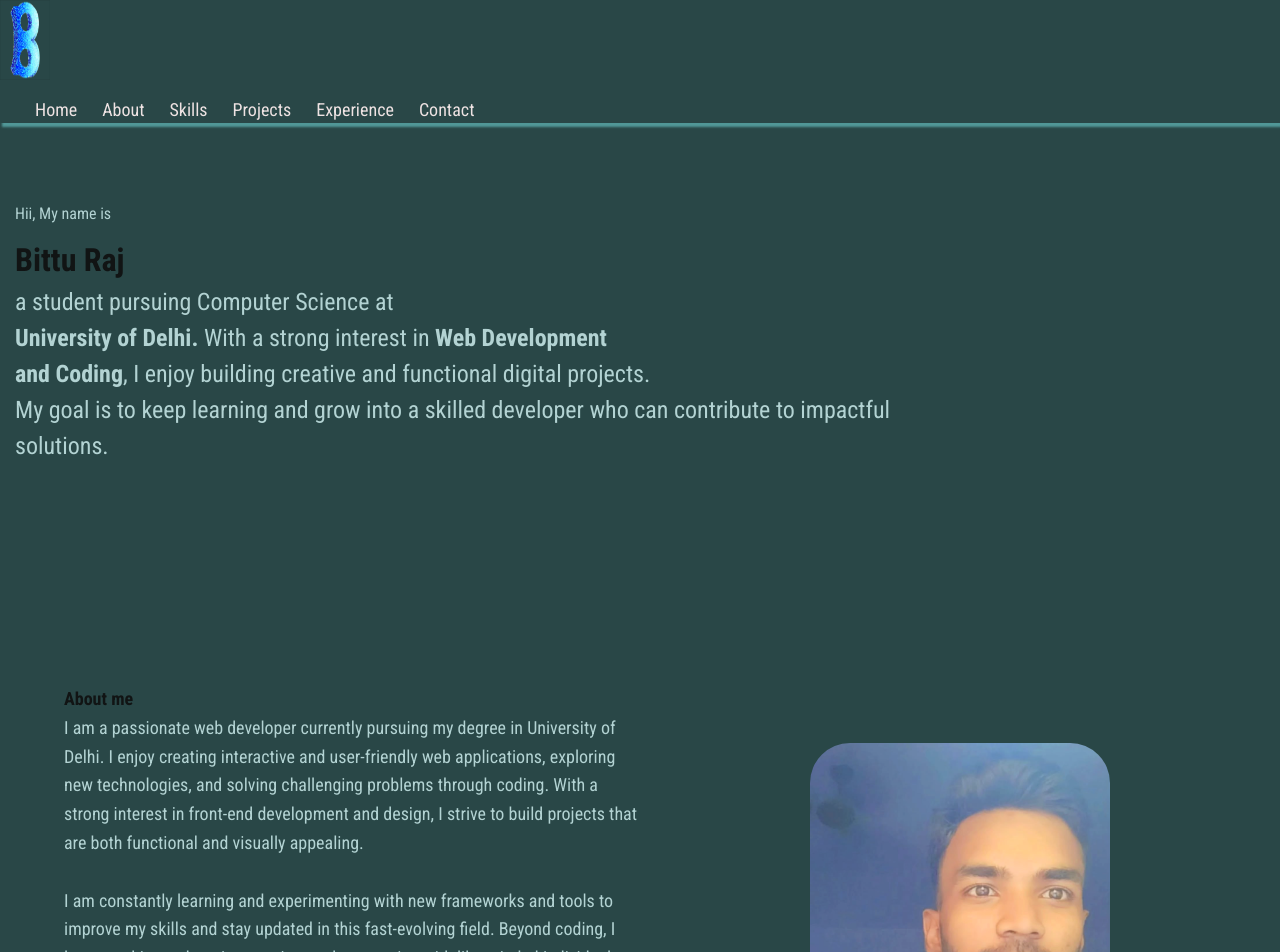
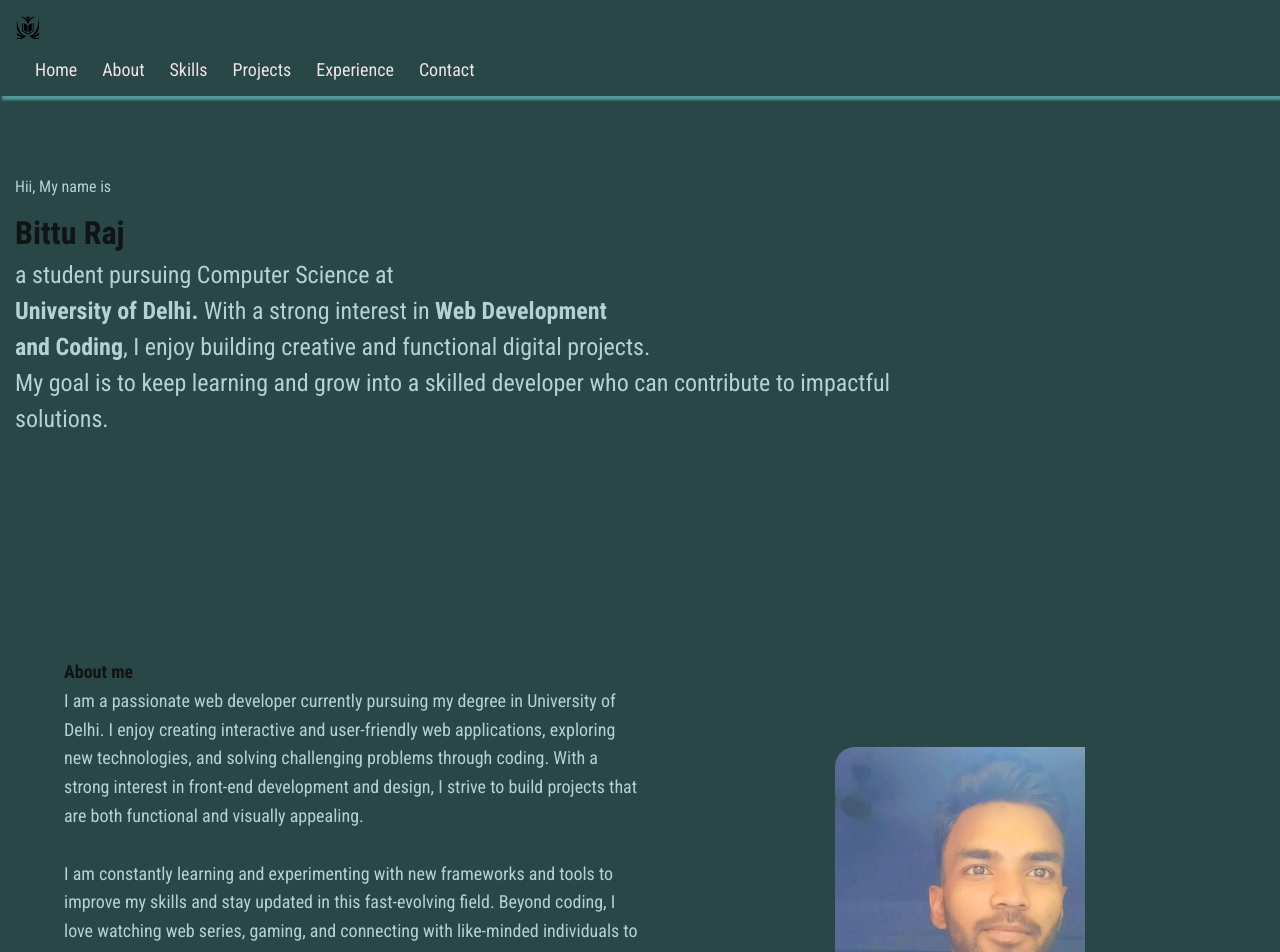
Before and after one commit to BittuRaj124365/Portfolio, a React (Vite) app: page / in a window 1280 px wide. Shown: the top 952 px of the page. Built offline with nearby package versions, Linux system fonts and the light colour scheme.

Commit message:
fixed some issues and styling related things and also changes some feature related function and replace the logo with a icon

```diff
--- a/src/Components/About/About.module.css
+++ b/src/Components/About/About.module.css
@@ -38,10 +38,10 @@
 
 .image img {
   width: 60%;
-  max-width: 300px;
+  max-width: 250px;
   height: auto;
   transition: transform 0.3s ease;
-  border-radius: 40px;
+  border-radius: 20px 0 20px 0px;
 }
 
 /* Hover effect */
--- a/src/Components/Heading/Heading.jsx
+++ b/src/Components/Heading/Heading.jsx
@@ -1,6 +1,6 @@
 import React, { useState, useEffect } from "react";
 import style from "./Heading.module.css";
-
+import { GiBookAura } from "react-icons/gi";
 const Heading = () => {
   const [isOpen, setIsOpen] = useState(false);
   const [isMobile, setIsMobile] = useState(window.innerWidth <= 768);
@@ -18,11 +18,8 @@ const Heading = () => {
   return (
     <div className="flex flex-row justify-between items-center p-2 text-lg relative text-rgb(19, 222, 222) text-white">
       {/* Logo */}
-      <div>
-        <img  className="w-10 h-10"
-          src="/src/assets/logo.png"
-          alt="logo"
-        />
+      <div className={style.icon}>
+        <GiBookAura />
       </div>
 
       {/* Toggle button - only visible on small screens */}
--- a/src/Components/Heading/Heading.module.css
+++ b/src/Components/Heading/Heading.module.css
@@ -7,9 +7,16 @@
   display: flex;
   gap: 15px;
   margin-right: 50px;
-  margin-left:30px;
+  margin-left: 30px;
+  align-items: left;
   list-style: none;
   font-size: large;
+  z-index: 100;
+  /* position: fixed; */
+  right: 1rem;
+  top: 0rem;
+  height: 40px;
+  backdrop-filter: blur(30px);
 }
 
 .nav a {
@@ -22,10 +29,11 @@
   color: rgb(116, 255, 255);
   font-weight: 600;
 }
-
-img {
+.icon {
   width: 50px;
-  height: 80px;
+  font-size: x-large;
+  margin-left:1rem;
+  margin-top:1rem;
 }
 
 .menuBtn {
@@ -36,15 +44,17 @@ img {
   background: none;
   border: none;
   cursor: pointer;
+  position: fixed;
+  right: 0.4rem;
+  z-index: 1000;
 }
-
 /* Small screen styles */
 @media (max-width: 475px) {
   .menuBtn {
     display: block;
   }
 
-  .img{
+  .img {
     font-size: small;
   }
   .nav {
@@ -53,7 +63,7 @@ img {
     right: -200px;
     width: 250px;
     height: 100vh;
-    background:rgba(48, 79, 79, 0.9);
+    background: rgba(48, 79, 79, 0.9);
     padding-top: 80px;
     flex-direction: column;
     align-items: center;
@@ -67,7 +77,7 @@ img {
   }
 
   .show {
-    right: 0px;   /* from right side  */
+    right: 0px; /* from right side  */
     border-radius: 4px;
   }
 
@@ -78,8 +88,8 @@ img {
 
 .closeBtn {
   position: absolute;
-  top: 13px;
-  right: 12px;
+  top: 15px;
+  right: 11px;
   font-size: 40px;
   color: rgb(255, 57, 2);
   background: none;
--- a/src/Components/Projects/Project/ProjectStructure.module.css
+++ b/src/Components/Projects/Project/ProjectStructure.module.css
@@ -21,13 +21,21 @@
 }
 
 .image {
-  width: 80%;
-  height: 400px;
+  width: 100%;
+  height: 350px;
   border-radius: 6px;
   object-fit: cover;
   box-shadow: 10px 4px 12px rgba(0, 0, 0, 0.2);
 }
+@media (max-width:768px){
+  .image{
+    width:fit-content;
+    height:fit-content;
+    border-radius: 3px;
+    object-fit: cover;
 
+  }
+}
 .content {
   flex: 1;
   min-width: 280px;
--- a/src/Components/Projects/ProjectContainer.jsx
+++ b/src/Components/Projects/ProjectContainer.jsx
@@ -33,7 +33,8 @@ const ProjectContainer = () => {
       />
       <ProjectStructure
         image={projectImage3}
-        title={"Farming Assistance website"}
+        title={"Farming Assistance website"}y
+
         description={
           "A web-based Farming Assistance platform built with basic tech stacks that provides farmers with essential crop information, weather updates, and sustainable farming tips. The project includes an integrated chatbot that allows users to ask farming-related queries in real time, making the platform interactive and more helpful. Designed with a simple, responsive, and user-friendly interface to ensure accessibility for all users."
         }
```
